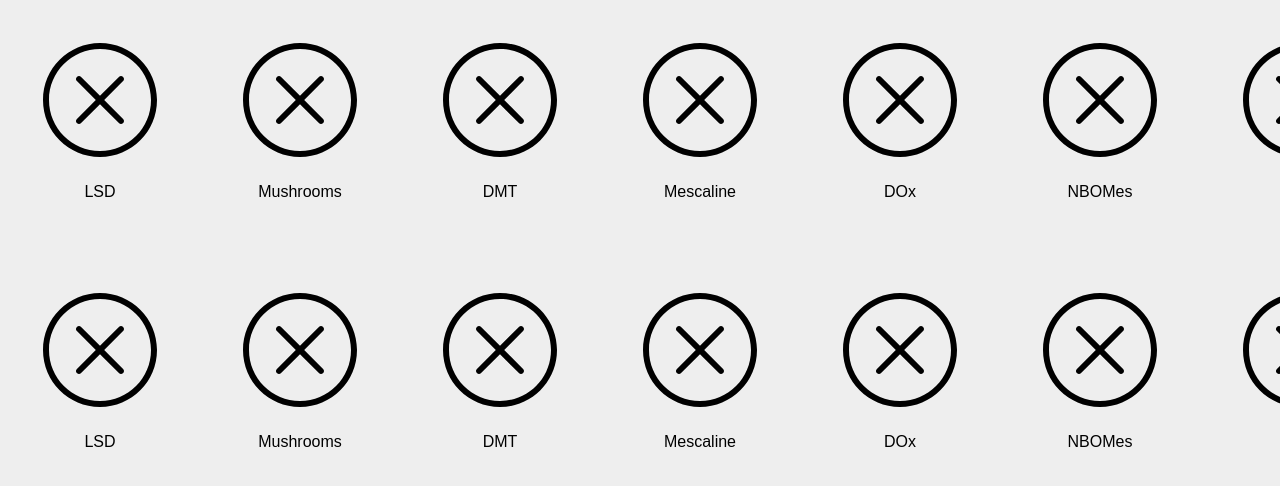
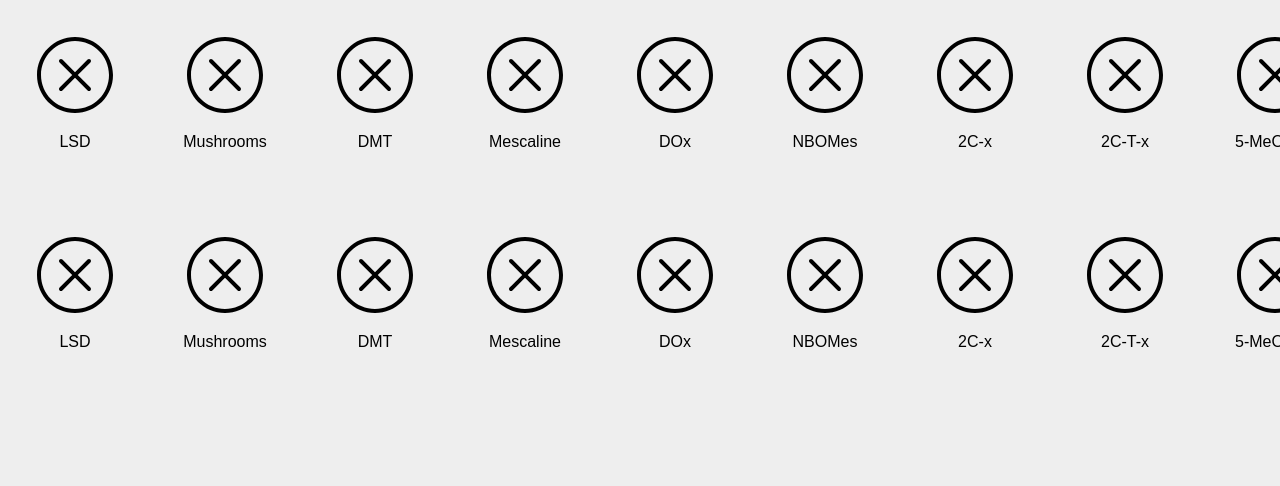
Before and after one commit to dillonjohnbrown/the-drugulator, a plain HTML site: page index.html in a window 1280 px wide. Drawn offline with nearby package versions, Linux system fonts and the light colour scheme.

Commit message:
Shrunk icons

```diff
--- a/css/main.css
+++ b/css/main.css
@@ -24,8 +24,8 @@ body {
 }
 .drug {
 	display: block;
-	min-width: 200px;
-	height: 200px;
+	min-width: 150px;
+	height: 150px;
 	text-align: center;
 	cursor: pointer;
 	-webkit-user-select: none;
@@ -45,7 +45,10 @@ body {
 }
 /* icons */
 .drug_logo {
-	width: 150px;
+	width: 100px;
+}
+img {
+	image-rendering: crisp-edges
 }
 /* drug labels */
 p {
```
